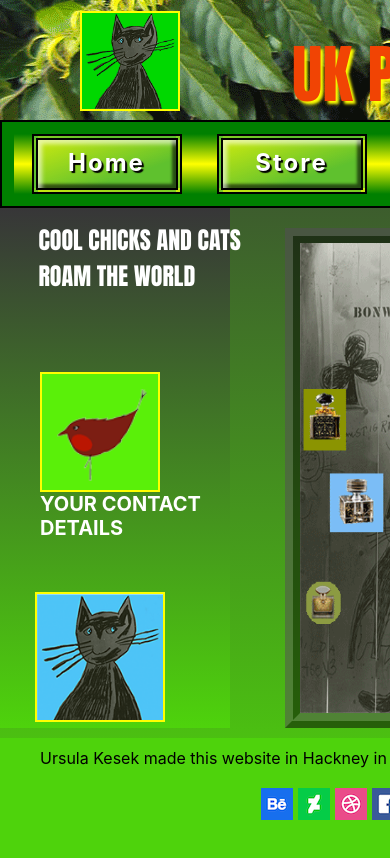
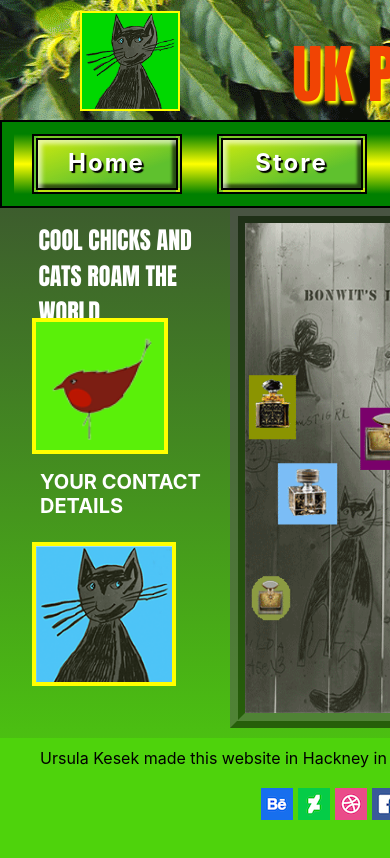
Before and after one commit to GiacomoSorbi/UrsulaKesek-module-ii, a React (Create React App) app: page / in a window 390 px wide. Shown: the top 858 px of the page. Built offline with nearby package versions, Linux system fonts and the light colour scheme.

Commit message:
edited homepage css

```diff
--- a/src/pages/HomePage/HomePage.css
+++ b/src/pages/HomePage/HomePage.css
@@ -1,10 +1,10 @@
 .bird {
   position: relative;
-  top:4.375em;
-  left:2.5em;
+  top: 4.375em;
+  left: 2.5em;
   height: 10em;
   width: 10em;
-  border:0.25em solid yellow;
+  border: 0.25em solid yellow;
   visibility: visible;
 }
 .blue1,
@@ -12,30 +12,29 @@
   visibility: hidden;
 }
 body {
-  width:90em;
+  width: 90em;
   background: linear-gradient(rgb(55, 54, 56), rgb(78, 211, 12));
 }
 .box2 {
   display: flex;
   flex-direction: column;
-  height:32.5em;
-  width:18.75em;
-  background: linear-gradient(rgb(55, 54, 56), rgb(78, 211, 12));
+  height: 32.5em;
+  width: 18.75em;
 }
 .box3 {
-  height:32.5em;
-  width:9.375em;
+  height: 32.5em;
+  width: 9.375em;
 }
-.bubble {
+img.bubble {
   position: relative;
   left: 1.75em;
-  height:32.5em;
+  height: 32.5em;
   visibility: visible;
 }
 .contact1 {
   position: relative;
-  bottom:3.6em;
-  left:2em;
+  bottom: 3.6em;
+  left: 2em;
   color: white;
   text-decoration: none;
   font-size: 1.25em;
@@ -48,7 +47,7 @@ body {
 img.front {
   content: url(Images/aw-front.png);
   position: relative;
-  left:1em;
+  left: 1em;
 }
 img.front2 {
   width: 0em;
@@ -60,19 +59,19 @@ footer {
 .green1 {
   position: relative;
   top: 8.125em;
-  left:2.5em;
-  height:9.375em;
-  width:10em;
-  border:0.25em solid yellow;
+  left: 2.5em;
+  height: 9.375em;
+  width: 10em;
+  border: 0.25em solid yellow;
   visibility: visible;
 }
-.hph2 {
+h2.hph2 {
   position: relative;
-  left:1em;
+  left: 1em;
   top: 0;
-  padding:0.6em;
-  height:1.9em;
-  width:10em;
+  padding: 0.6em;
+  height: 1.9em;
+  width: 10em;
   font-family: Impact, Haettenschweiler, "Arial Narrow Bold", sans-serif;
   color: white;
   align-items: center;
@@ -81,31 +80,32 @@ section.main {
   display: flex;
   flex-direction: row;
   width: 90em;
-  height:32.5em;
+  height: 32.5em;
 }
 
 @media screen and (max-width: 768px) {
   .bird,
   .front,
   .green1 {
+    width: 0em;
+    height: 0em;
     visibility: hidden;
   }
   .blue1 {
-    width: 130px;
-    height: 150px;
-    margin: 10px;
+    width: 9em;
+    height: 9em;
+    margin: 0.5em;
     visibility: visible;
     position: relative;
-    bottom: 170px;
-    left: 25px;
-    border: 2px solid yellow;
+    top: 5em;
+    left: 1.5em;
+    border: 0.25em solid yellow;
   }
   body {
     width: 768px;
     height: 842px;
     background: linear-gradient(rgb(55, 54, 56), rgb(78, 211, 12));
   }
-
   .box1 {
     position: relative;
     top: 20px;
@@ -115,25 +115,32 @@ section.main {
   }
   .box2 {
     width: 230px;
+    height: 33.2em;
   }
   .box3 {
     position: relative;
     visibility: visible;
+    height: 33.2em;
   }
   .chick {
-    margin: 10px;
     visibility: visible;
     position: relative;
-    bottom: 250px;
-    left: 30px;
-    height: 120px;
-    width: 120px;
-    border: 2px solid yellow;
+    left: 2em;
+    height: 8.5em;
+    width: 8.5em;
+    border: 0.25em solid yellow;
   }
-
+  .contact1 {
+    position: relative;
+    top: 10em;
+  }
+  h2.hph2 {
+    width: 8.75em;
+  }
   img.bubble {
     position: relative;
-    left: 5.8em;
+    left: 5em;
+    height: 33.2em;
   }
   img.front {
     width: 0px;
@@ -141,12 +148,9 @@ section.main {
   }
   img.front2 {
     content: url(Images/aw-front2.png);
-    width: 350px;
-    margin: 10px;
+    width: 24em;
     visibility: visible;
     position: relative;
-    left: 45px;
-    top: 10px;
     border: 4mm ridge rgba(85, 76, 88, 0.5);
   }
   section.main {
@@ -155,21 +159,25 @@ section.main {
 }
 @media screen and (max-width: 375px) {
   body {
-    width: 375px;
-    height: 1500px;
+    width: 23.4em;
+    height: 138em;
     background: linear-gradient(rgb(55, 54, 56), rgb(78, 211, 12));
   }
   .bird,
   .front,
   .green1 {
+    width: 0em;
+    height: 0em;
+    border: none;
     visibility: hidden;
   }
   .box2 {
-    width: 375px;
-    height:35em;
+    width: 23.4em;
+    height: 30em;
   }
   .box3 {
-    width: 375px;
+    width: 23.4em;
+    height: 40em;
   }
   .contact1 {
     text-align: center;
@@ -177,31 +185,34 @@ section.main {
     text-decoration: none;
     font-size: 1.25em;
     font-weight: bold;
+    left: 0em;
   }
 
-  .hph2 {
-    position: relative;
-    left: 90px;
+  h2.hph2 {
+    text-align: center;
+    width:14em;
   }
   .chick {
-    width:8em;
-    height:8em;
-    left:8.5em;
+    width: 8em;
+    height: 8em;
+    left: 9em;
+    top: 2em;
   }
   .blue1 {
     align-self: center;
-    position: relative;
-    width:8em;
-    height:10em;
+    width: 8em;
+    height: 10em;
   }
   img.bubble {
-    border:3px solid yellow;
+    border: 0.25em solid yellow;
     position: relative;
     left: 9.5em;
-    top: 2.9em;
+    top: 7.5em;
   }
   img.front2 {
-    left: 3.5px;
+    width:23.25em;
+    position: relative;
+    top: 6em;
   }
   section.main {
     display: flex;
```
